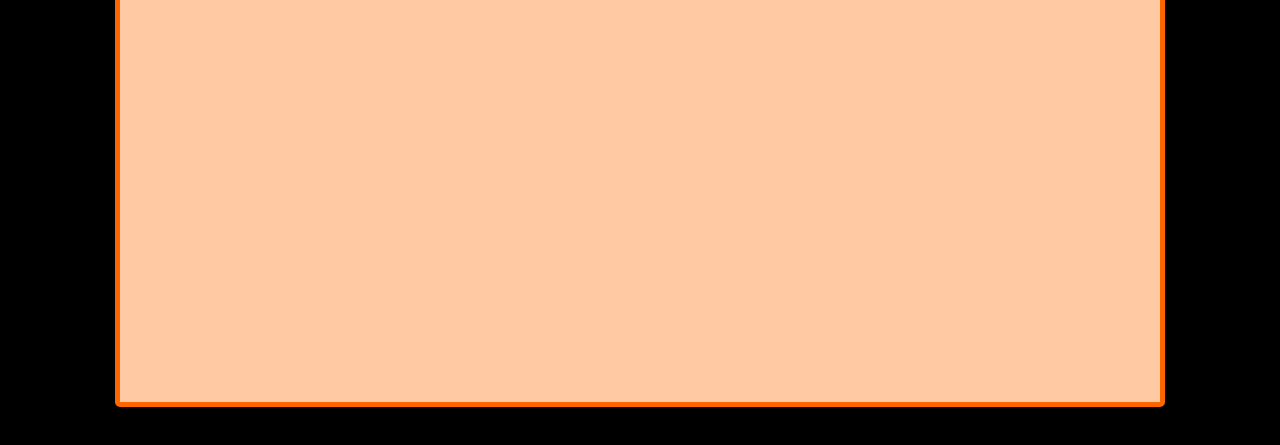
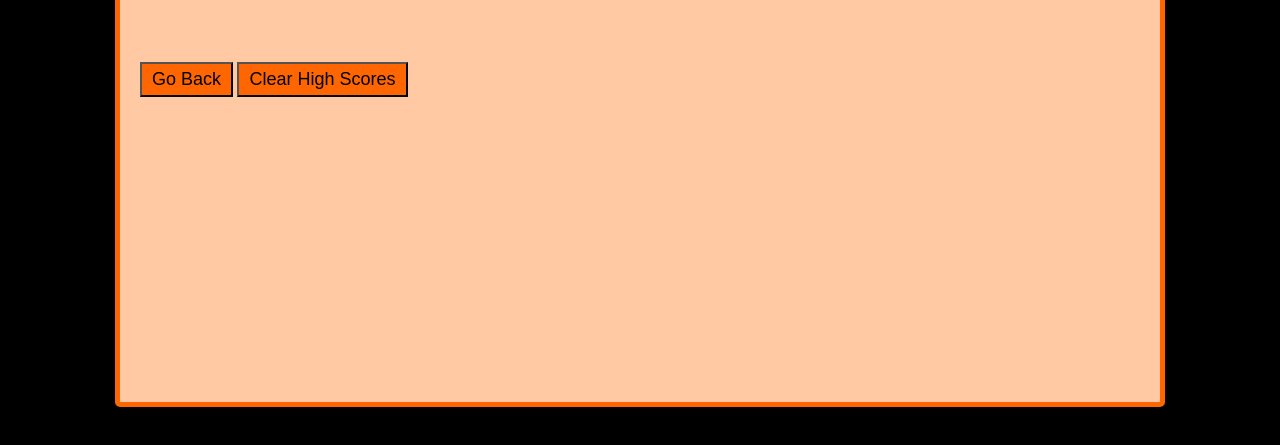
Before and after one commit to rogerscl116/the-code-quiz, a plain HTML site: page highscores.html in a window 1280 px wide. Shown: the part 163-608 px from the top of the page. Drawn offline with Linux system fonts and the light colour scheme.

```diff
--- a/assets/css/style.css
+++ b/assets/css/style.css
@@ -5,7 +5,7 @@
 }
 
 #container {
-    margin: 0 auto;
+    margin: 20px auto;
     padding: 20px;
     width: 1000px;
     height: 500px;
@@ -38,6 +38,7 @@
 #goBack, #clearScores {
     background-color: rgb(255, 102, 0);
     color: black;
+    margin-top: 100px;
     padding: 5px 10px;
     font-size: 18px;
 }
```
Also changed, not shown: assets/images/highscores.jpg (added), assets/images/main.jpg (added), 1 other file.
